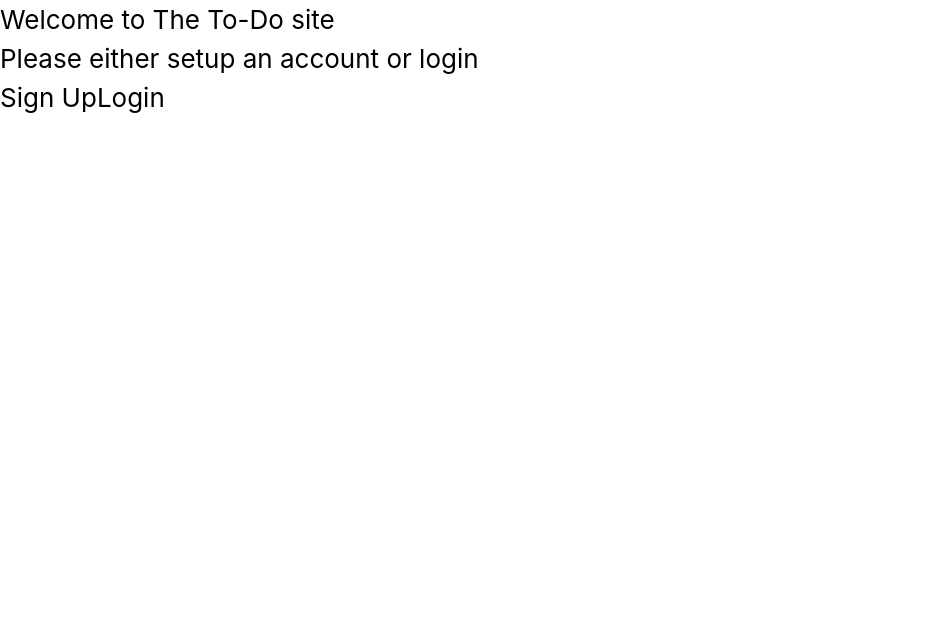
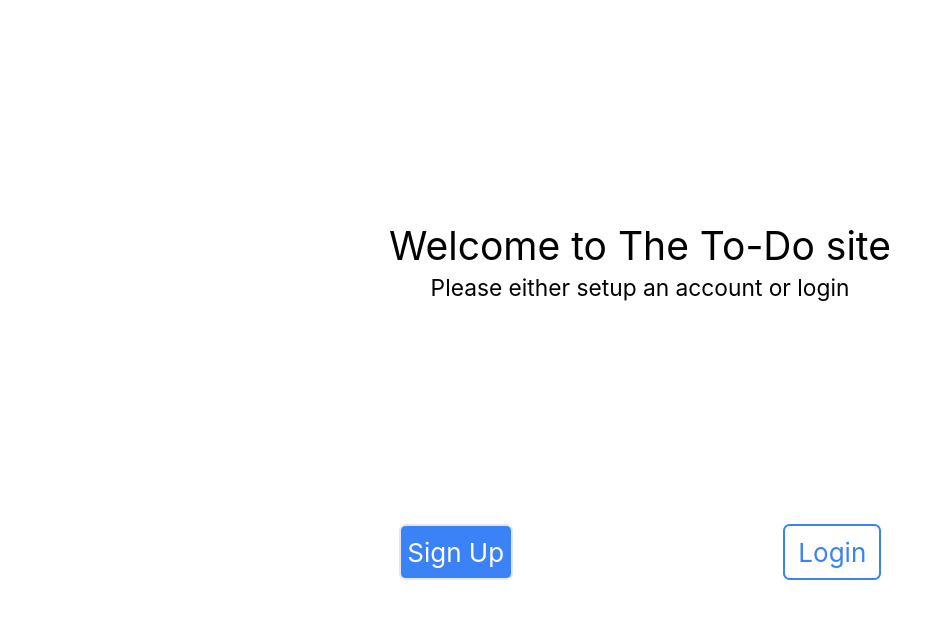
Before and after one commit to Saltysam101/react-todo, a React (Create React App) app in the folder src/client/: page / in a window 1280 px wide. Shown: the top 618 px of the page, without its empty margins (0-952 px from the left). Built offline with nearby package versions, Linux system fonts and the light colour scheme.

Commit message:
styled welcome page

```diff
--- a/src/client/src/pages/welcome.page.jsx
+++ b/src/client/src/pages/welcome.page.jsx
@@ -3,11 +3,17 @@ import { Link } from 'react-router-dom';
 
 export default function WelcomePage() {
   return (
-    <div>
-      <h1 className="">Welcome to The To-Do site</h1>
-      <p>Please either setup an account or login</p>
-      <Link to="/register">Sign Up</Link>
-      <Link to="/login">Login</Link>
+    <div className="flex flex-col items-center justify-evenly h-screen">
+      <header className="text-center">
+        <h1 className="text-2xl ">Welcome to The To-Do site</h1>
+        <p className="text-md md:text-sm">Please either setup an account or login</p>
+      </header>
+      <section className=" w-4/5 flex flex-row items-center justify-evenly">
+      <Link
+      className="bg-blue-500 rounded border-2 p-1 text-white hover:bg-white hover:text-blue-500 hover:border-blue-500" to="/register">Sign Up</Link>
+      <Link
+      className="border-2 border-blue-500 rounded py-1 px-2 text-blue-500 hover:bg-blue-500 hover:text-white" to="/login">Login</Link>
+      </section>
     </div>
   )
 }
```
